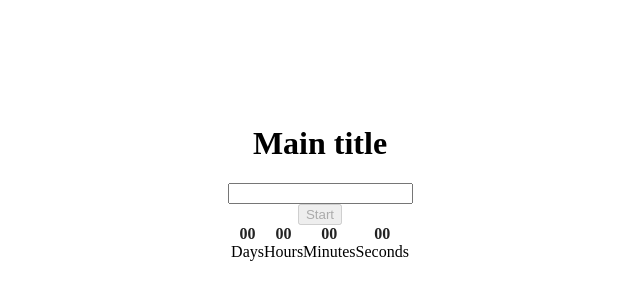
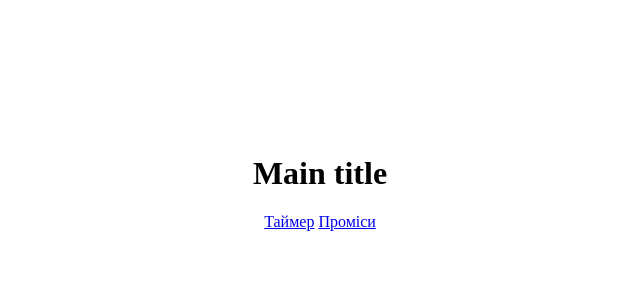
Before and after one commit to Olga-Makhynko/goit-js-hw-10, a plain HTML site: page index.html in a window 1280 px wide. Shown: the part 226-526 px from the top of the page, without its empty margins (320-960 px from the left). Drawn offline with Linux system fonts and the light colour scheme.

Commit message:
Deploying to gh-pages from @ Olga-Makhynko/goit-js-hw-10@f30bb1aed838906b459de8d6bedb5f9056d62724 🚀

```diff
--- a/index.html
+++ b/index.html
@@ -14,26 +14,10 @@
   </head>
   <body>
     <h1>Main title</h1>
-    <input class="date-input" type="text" id="datetime-picker" />
-    <button type="button" data-start>Start</button>
-
-    <div class="timer">
-      <div class="field">
-        <span class="value" data-days>00</span>
-        <span class="label">Days</span>
-      </div>
-      <div class="field">
-        <span class="value" data-hours>00</span>
-        <span class="label">Hours</span>
-      </div>
-      <div class="field">
-        <span class="value" data-minutes>00</span>
-        <span class="label">Minutes</span>
-      </div>
-      <div class="field">
-        <span class="value" data-seconds>00</span>
-        <span class="label">Seconds</span>
-      </div>
+    <div class="page-button-box">
+      <a class="page-btn" href="./1-timer.html">Таймер</a>
+      <a class="page-btn" href="./2-snackbar.html">Проміси</a>
+    </div>
     </div>
   </body>
 </html>
```
